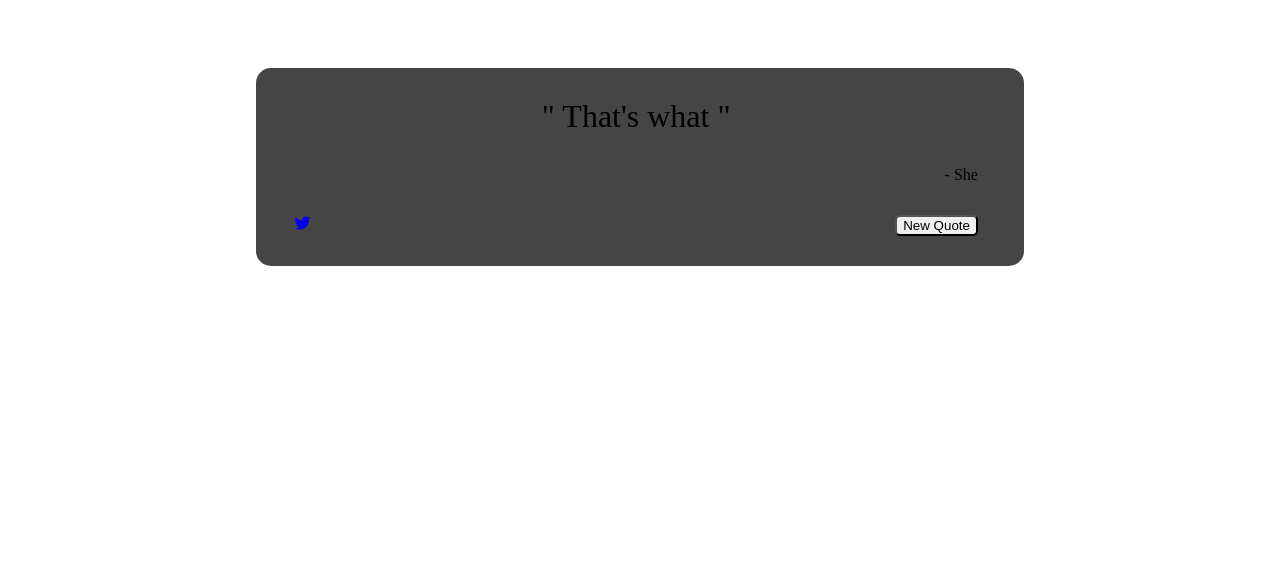
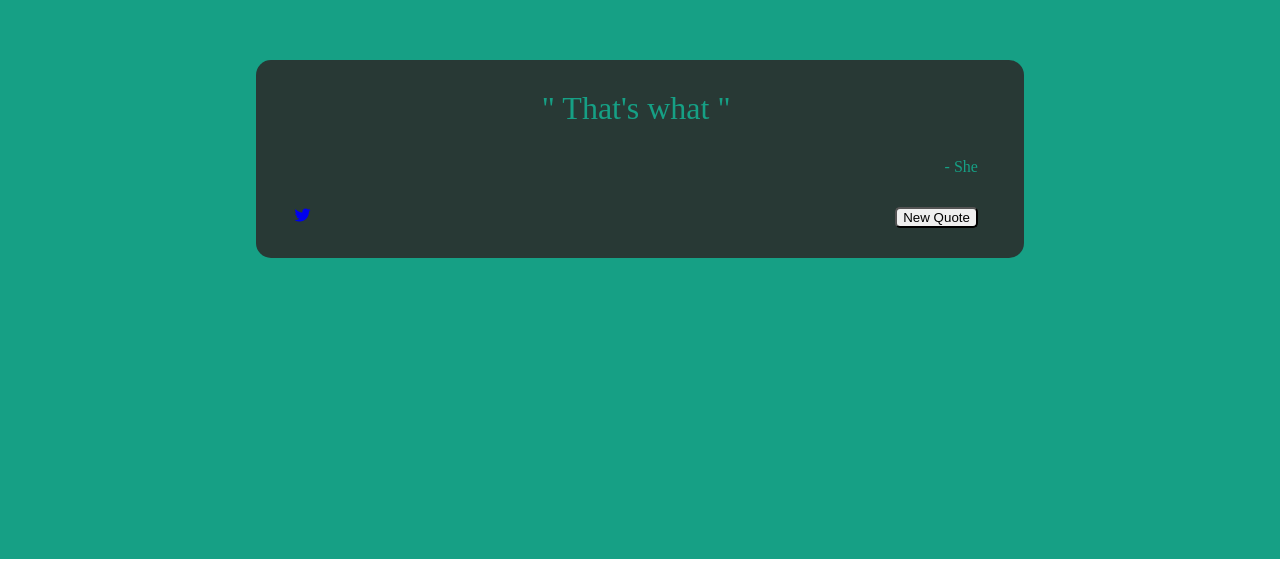
Before and after one commit to Alvintol/random-quote-generator, a React (Create React App) app: page / in a window 1280 px wide. Shown: the part 241-816 px from the top of the page. Built offline with nearby package versions, Linux system fonts and the light colour scheme; no server answers.

Commit message:
adds change color logic to change text and background colors on new quote

```diff
--- a/src/App.js
+++ b/src/App.js
@@ -7,38 +7,48 @@ const App = () => {
   const [state, setState] = useState({
     quote: "That's what",
     author: 'She',
+    color: '#16a085',
   });
 
-  useEffect(() => {
-    const options = {
-      method: 'GET',
-      url: 'https://api.api-ninjas.com/v1/quotes',
-      params: { language: 'en' },
-      headers: {
-        'X-Api-Key': process.env.REACT_APP_API_KEY
-      },
-    };
+  const color = {
+    backgroundColor: state.color,
+    color: state.color
+  };
 
-    axios
-      .request(options)
-      .then((response) =>
-      setState(prev => ({
-        ...prev,
-        quote: response.data[0].quote,
-        author: response.data[0].author
-      })))
-      .catch((error) => console.error(error));
-  }, []);
+  // useEffect(() => {
+  //   const options = {
+  //     method: 'GET',
+  //     url: 'https://api.api-ninjas.com/v1/quotes',
+  //     params: { language: 'en' },
+  //     headers: {
+  //       'X-Api-Key': process.env.REACT_APP_API_KEY,
+  //     },
+  //   };
+
+  //   axios
+  //     .request(options)
+  //     .then((response) =>
+  //       setState((prev) => ({
+  //         ...prev,
+  //         quote: response.data[0].quote,
+  //         author: response.data[0].author,
+  //       }))
+  //     )
+  //     .catch((error) => console.error(error));
+  // }, []);
 
   const getNewQuote = () => {
     console.log('NEW QUOTE BUTTON');
-    changeColors();
+    setState((prev) => ({
+      ...prev,
+      color: changeColors(),
+    }));
   };
 
   return (
-    <div className='app'>
+    <div className='app' style={color}>
       <div id='quote-box'>
-        <div id='box-top'>
+        <div id='box-top' >
           <div id='text'>
             <p>" {state.quote} "</p>
           </div>
@@ -50,7 +60,13 @@ const App = () => {
           <a id='tweet-quote' href='https://twitter.com/intent/tweet'>
             <i className='fa-brands fa-twitter'></i>
           </a>
-          <button id='new-quote' onClick={() => getNewQuote()}>
+          <button
+            id='new-quote'
+            onClick={(e) => {
+              e.preventDefault();
+              getNewQuote();
+            }}
+          >
             New Quote
           </button>
         </div>
--- a/src/helpers/help_functions.js
+++ b/src/helpers/help_functions.js
@@ -1,2 +1,18 @@
-export const changeColors = () =>
-console.log('background and text colors should change');
+export const changeColors = () => {
+  const colors = [
+    '#16a085',
+    '#27ae60',
+    '#3d85c6',
+    '#f39c12',
+    '#e74c3c',
+    '#9b59b6',
+    '#FB6964',
+    '#b83475',
+    '#cf5e00',
+    '#BDBB99',
+    '#77B1A9',
+    '#73A857'
+  ];
+
+  return colors[Math.floor(Math.random() * 12)]
+};
--- a/src/styling/css/app.css
+++ b/src/styling/css/app.css
@@ -1,5 +1,5 @@
 body {
-  overflow-y: hidden;
+  overflow: hidden;
 }
 body .app {
   display: flex;
@@ -8,6 +8,10 @@ body .app {
   align-items: center;
   text-align: center;
   height: 100vh;
+  width: 100vw;
+  position: absolute;
+  top: 0;
+  left: 0;
   justify-content: center;
 }
 body .app #quote-box {
--- a/src/styling/sass/app.scss
+++ b/src/styling/sass/app.scss
@@ -1,11 +1,16 @@
 @import './mixins';
 
 body {
-  overflow-y: hidden;
+  overflow: hidden;
+
   .app {
     @include flexColumn;
     @include center;
     height: 100vh;
+    width: 100vw;
+    position: absolute;
+    top: 0;
+    left: 0;
     justify-content: center;
 
     #quote-box {
@@ -14,6 +19,7 @@ body {
       width: 60vw;
       border-radius: 15px;
     }
+
     #text {
       @include spacedChildren;
       font-size: xx-large;
@@ -22,13 +28,14 @@ body {
         padding-top: 2%;
       }
     }
+
     #author {
       @include flexRow;
       @include spacedChildren;
       font-size: medium;
       justify-content: end;
+    }
 
-    }
     #button-container {
       @include flexRow;
       @include spacedChildren;
@@ -36,7 +43,7 @@ body {
       padding-bottom: 2%;
 
       & > * {
-      border-radius: 5px;
+        border-radius: 5px;
         // color: aliceblue;
       }
     }
```
